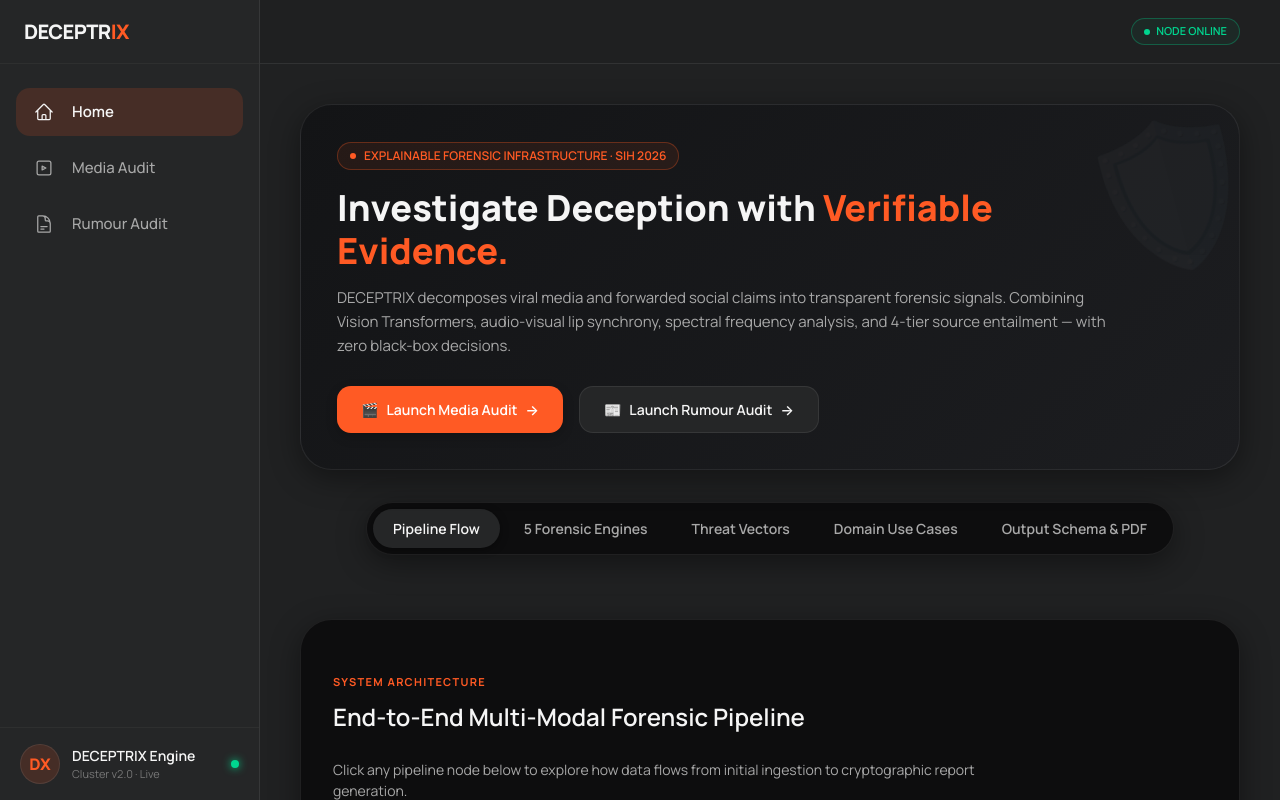
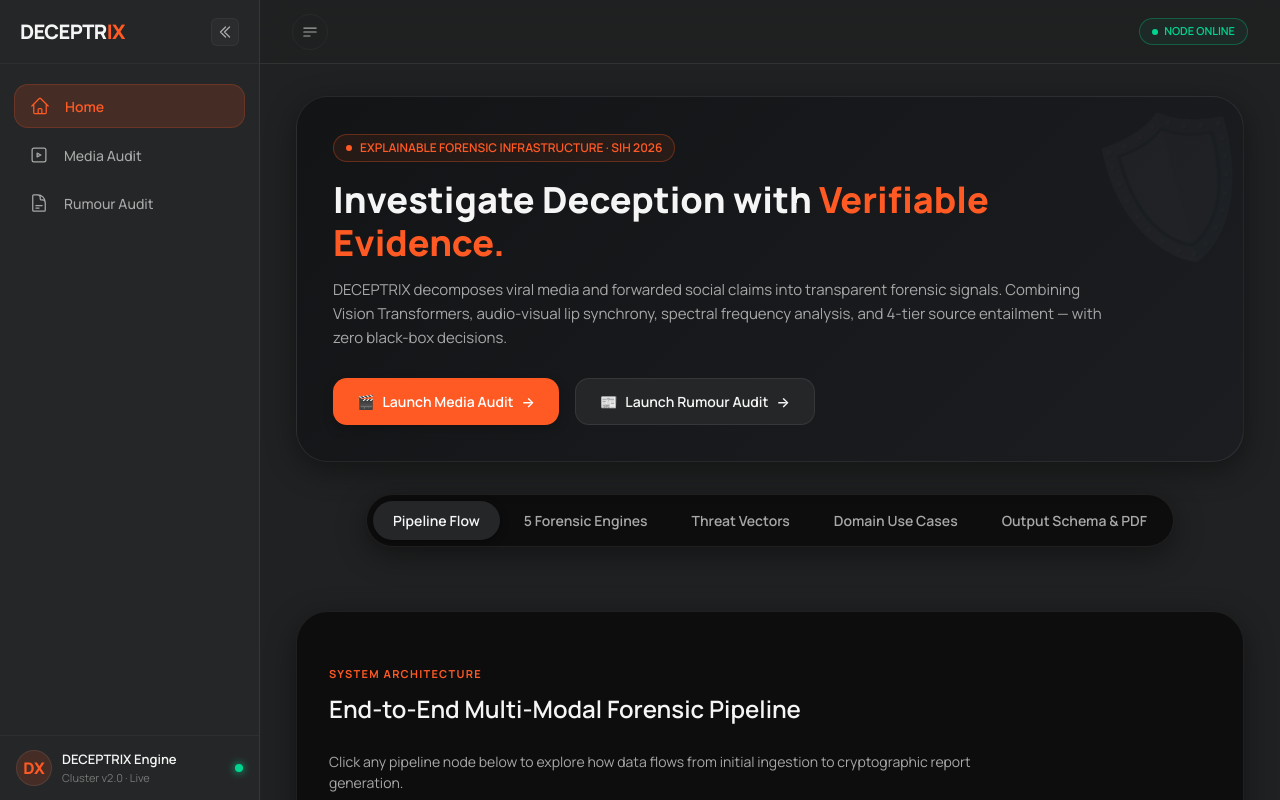
Before and after one commit to narain-karti/DECEPTRIX, a Next.js app in the folder apps/web/: page / in a window 1280 px wide. Shown: the top 800 px of the page. Built offline with nearby package versions, Linux system fonts and the light colour scheme.

Commit message:
feat(ui): implement shrinkable sidebar with smooth transitions and full cross-device responsiveness

```diff
--- a/apps/web/src/components/shared/AppShell.tsx
+++ b/apps/web/src/components/shared/AppShell.tsx
@@ -7,8 +7,9 @@ import { usePathname } from "next/navigation";
 export default function AppShell({ children }: { children: React.ReactNode }) {
   const pathname = usePathname();
   const [sidebarOpen, setSidebarOpen] = useState(false);
+  const [collapsed, setCollapsed] = useState(false);
 
-  // Close sidebar on route change
+  // Close mobile sidebar on route change
   useEffect(() => {
     setSidebarOpen(false);
   }, [pathname]);
@@ -45,7 +46,7 @@ export default function AppShell({ children }: { children: React.ReactNode }) {
   ];
 
   return (
-    <div className="app-shell">
+    <div className={`app-shell ${collapsed ? "sidebar-collapsed" : ""}`}>
       {/* Mobile Drawer Backdrop */}
       {sidebarOpen && (
         <div
@@ -56,19 +57,49 @@ export default function AppShell({ children }: { children: React.ReactNode }) {
             left: 0,
             right: 0,
             bottom: 0,
-            backgroundColor: "rgba(0, 0, 0, 0.6)",
+            backgroundColor: "rgba(0, 0, 0, 0.7)",
             backdropFilter: "blur(4px)",
             zIndex: 99,
           }}
         />
       )}
 
-      {/* LEFT SIDEBAR */}
-      <aside className={`sidebar ${sidebarOpen ? "open" : ""}`}>
+      {/* LEFT SIDEBAR (SHRINKABLE) */}
+      <aside className={`sidebar ${sidebarOpen ? "open" : ""} ${collapsed ? "collapsed" : ""}`}>
         <div className="sidebar-header">
+          {!collapsed ? (
             <Link href="/" className="sidebar-logo">
               DECEPTR<span>IX</span>
             </Link>
+          ) : (
+            <Link href="/" className="sidebar-logo" style={{ fontSize: "16px", color: "var(--accent)" }}>
+              DX
+            </Link>
+          )}
+
+          {/* Desktop Collapse / Shrink Toggle Button */}
+          <button
+            className="sidebar-collapse-btn desktop-only-btn"
+            onClick={() => setCollapsed(!collapsed)}
+            title={collapsed ? "Expand sidebar" : "Shrink sidebar"}
+            aria-label={collapsed ? "Expand sidebar" : "Shrink sidebar"}
+          >
+            <svg
+              xmlns="http://www.w3.org/2000/svg"
+              fill="none"
+              viewBox="0 0 24 24"
+              strokeWidth={2}
+              stroke="currentColor"
+              style={{
+                width: "16px",
+                height: "16px",
+                transform: collapsed ? "rotate(180deg)" : "rotate(0deg)",
+                transition: "transform 0.25s ease",
+              }}
+            >
+              <path strokeLinecap="round" strokeLinejoin="round" d="M18.75 19.5l-7.5-7.5 7.5-7.5m-6 15L5.25 12l7.5-7.5" />
+            </svg>
+          </button>
         </div>
 
         <nav className="sidebar-nav">
@@ -79,49 +110,78 @@ export default function AppShell({ children }: { children: React.ReactNode }) {
                 key={item.label}
                 href={item.href}
                 className={`sidebar-nav-item ${isActive ? "active" : ""}`}
+                title={collapsed ? item.label : undefined}
               >
                 <span className="sidebar-nav-icon">{item.icon}</span>
-                <span>{item.label}</span>
+                {!collapsed && <span>{item.label}</span>}
               </Link>
             );
           })}
         </nav>
 
-        <div className="sidebar-footer">
+        <div className="sidebar-footer" title={collapsed ? "DECEPTRIX Engine v2.0 (Online)" : undefined}>
           <div className="sidebar-avatar" style={{ background: "rgba(255, 90, 36, 0.15)", color: "var(--accent)", fontWeight: 800 }}>
             DX
           </div>
+          {!collapsed && (
+            <>
               <div className="sidebar-user-info">
                 <div className="sidebar-username">DECEPTRIX Engine</div>
                 <div className="sidebar-userstatus">Cluster v2.0 · Live</div>
               </div>
               <div
+                className="sidebar-status-dot"
                 style={{
                   width: "8px",
                   height: "8px",
                   borderRadius: "50%",
                   backgroundColor: "#00d68f",
                   boxShadow: "0 0 8px #00d68f",
+                  flexShrink: 0,
                 }}
               />
+            </>
+          )}
         </div>
       </aside>
 
       {/* TOP HEADER */}
       <header className="top-header">
+        <div style={{ display: "flex", alignItems: "center", gap: "10px" }}>
+          {/* Mobile hamburger */}
           <button
             onClick={() => setSidebarOpen(!sidebarOpen)}
-          style={{ display: "flex", width: "40px", height: "40px", border: "none" }}
             className="icon-btn mobile-hamburger-btn"
+            aria-label="Open navigation menu"
           >
-          <svg xmlns="http://www.w3.org/2000/svg" fill="none" viewBox="0 0 24 24" strokeWidth={1.5} stroke="currentColor" style={{ width: "24px", height: "24px" }}>
+            <svg xmlns="http://www.w3.org/2000/svg" fill="none" viewBox="0 0 24 24" strokeWidth={1.5} stroke="currentColor" style={{ width: "22px", height: "22px" }}>
               <path strokeLinecap="round" strokeLinejoin="round" d="M3.75 6.75h16.5M3.75 12h16.5m-16.5 5.25h16.5" />
             </svg>
           </button>
 
-        <Link href="/" className="header-brand sidebar-logo" style={{ marginLeft: "12px" }}>
+          {/* Header shrink toggle for desktop */}
+          <button
+            onClick={() => setCollapsed(!collapsed)}
+            className="icon-btn desktop-only-btn"
+            title={collapsed ? "Expand sidebar" : "Shrink sidebar"}
+            style={{ width: "36px", height: "36px" }}
+          >
+            <svg
+              xmlns="http://www.w3.org/2000/svg"
+              fill="none"
+              viewBox="0 0 24 24"
+              strokeWidth={1.5}
+              stroke="currentColor"
+              style={{ width: "18px", height: "18px" }}
+            >
+              <path strokeLinecap="round" strokeLinejoin="round" d="M3.75 6.75h16.5M3.75 12h16.5m-16.5 5.25H12" />
+            </svg>
+          </button>
+
+          <Link href="/" className="header-brand sidebar-logo">
             DECEPTR<span>IX</span>
           </Link>
+        </div>
 
         <div className="header-controls">
           <div className="pill-outline" style={{ border: "1px solid rgba(0, 214, 143, 0.3)", backgroundColor: "rgba(0, 214, 143, 0.05)", color: "#00d68f", fontSize: "11px", display: "flex", alignItems: "center", gap: "6px" }}>
@@ -136,8 +196,26 @@ export default function AppShell({ children }: { children: React.ReactNode }) {
         <div className="workspace-content">{children}</div>
       </main>
 
-      {/* Mobile Hamburger styling helper */}
+      {/* Global Responsive & Sidebar Styles */}
       <style jsx global>{`
+        .sidebar-collapse-btn {
+          width: 28px;
+          height: 28px;
+          border-radius: 6px;
+          border: 1px solid var(--border-light);
+          background: rgba(255, 255, 255, 0.03);
+          color: var(--text-secondary);
+          display: flex;
+          align-items: center;
+          justify-content: center;
+          cursor: pointer;
+          transition: all 0.2s ease;
+        }
+        .sidebar-collapse-btn:hover {
+          background: rgba(255, 255, 255, 0.08);
+          color: var(--text-primary);
+          border-color: var(--border-hover);
+        }
         .mobile-hamburger-btn {
           display: none !important;
         }
@@ -145,6 +223,9 @@ export default function AppShell({ children }: { children: React.ReactNode }) {
           .mobile-hamburger-btn {
             display: flex !important;
           }
+          .desktop-only-btn {
+            display: none !important;
+          }
         }
       `}</style>
     </div>
--- a/apps/web/src/styles/globals.css
+++ b/apps/web/src/styles/globals.css
@@ -151,6 +151,8 @@ input, textarea, select {
   display: flex;
   min-height: 100vh;
   background-color: var(--bg-primary);
+  position: relative;
+  width: 100%;
 }
 
 .sidebar {
@@ -164,16 +166,60 @@ input, textarea, select {
   bottom: 0;
   left: 0;
   z-index: 100;
-  transition: transform var(--transition-normal);
+  transition: width var(--transition-smooth), transform var(--transition-smooth);
+  overflow-x: hidden;
+  will-change: width, transform;
+}
+
+/* Shrink/Collapsed Sidebar state */
+.sidebar.collapsed {
+  width: var(--sidebar-collapsed-width);
+}
+
+.sidebar.collapsed .sidebar-header {
+  padding: 0 14px;
+  justify-content: center;
+}
+
+.sidebar.collapsed .sidebar-logo {
+  font-size: 16px;
+}
+
+.sidebar.collapsed .sidebar-nav {
+  padding: 16px 8px;
+  align-items: center;
+}
+
+.sidebar.collapsed .sidebar-nav-item {
+  padding: 12px;
+  justify-content: center;
+  width: 44px;
+  height: 44px;
+  border-radius: var(--radius-md);
+}
+
+.sidebar.collapsed .sidebar-nav-item span:not(.sidebar-nav-icon) {
+  display: none;
+}
+
+.sidebar.collapsed .sidebar-footer {
+  padding: 16px 12px;
+  justify-content: center;
+}
+
+.sidebar.collapsed .sidebar-user-info,
+.sidebar.collapsed .sidebar-status-dot {
+  display: none;
 }
 
 .sidebar-header {
   height: var(--header-height);
-  padding: 0 24px;
+  padding: 0 20px;
   display: flex;
   align-items: center;
   justify-content: space-between;
   border-bottom: 1px solid var(--border-light);
+  gap: 8px;
 }
 
 .sidebar-logo {
@@ -181,6 +227,8 @@ input, textarea, select {
   font-weight: 800;
   letter-spacing: -0.03em;
   color: var(--text-primary);
+  text-decoration: none;
+  white-space: nowrap;
 }
 
 .sidebar-logo span {
@@ -189,56 +237,61 @@ input, textarea, select {
 
 .sidebar-nav {
   flex: 1;
-  padding: 24px 16px;
+  padding: 20px 14px;
   display: flex;
   flex-direction: column;
-  gap: 8px;
+  gap: 6px;
   overflow-y: auto;
+  overflow-x: hidden;
 }
 
 .sidebar-nav-item {
   display: flex;
   align-items: center;
-  gap: 16px;
-  padding: 12px 16px;
+  gap: 14px;
+  padding: 10px 14px;
   border-radius: var(--radius-md);
-  font-size: 15px;
+  font-size: 14px;
   font-weight: 500;
   color: var(--text-secondary);
   transition: all var(--transition-fast);
+  text-decoration: none;
+  white-space: nowrap;
 }
 
 .sidebar-nav-item:hover {
-  background-color: rgba(255, 255, 255, 0.03);
+  background-color: rgba(255, 255, 255, 0.04);
   color: var(--text-primary);
 }
 
 .sidebar-nav-item.active {
   background-color: var(--accent-muted);
-  color: var(--text-primary);
-  font-weight: 600;
+  color: var(--accent);
+  font-weight: 600;
+  border: 1px solid rgba(255, 90, 36, 0.2);
 }
 
 .sidebar-nav-icon {
-  font-size: 20px;
+  font-size: 18px;
   display: flex;
   align-items: center;
   justify-content: center;
-  width: 24px;
-  height: 24px;
+  width: 22px;
+  height: 22px;
+  flex-shrink: 0;
 }
 
 .sidebar-footer {
-  padding: 16px 20px;
+  padding: 14px 16px;
   border-top: 1px solid var(--border-light);
   display: flex;
   align-items: center;
-  gap: 12px;
+  gap: 10px;
 }
 
 .sidebar-avatar {
-  width: 40px;
-  height: 40px;
+  width: 36px;
+  height: 36px;
   border-radius: 50%;
   background: var(--surface-dark);
   border: 1px solid var(--border);
@@ -247,7 +300,7 @@ input, textarea, select {
   justify-content: center;
   font-weight: 700;
   color: var(--accent);
-  overflow: hidden;
+  flex-shrink: 0;
 }
 
 .sidebar-user-info {
@@ -256,7 +309,7 @@ input, textarea, select {
 }
 
 .sidebar-username {
-  font-size: 14px;
+  font-size: 13px;
   font-weight: 600;
   color: var(--text-primary);
   white-space: nowrap;
@@ -279,39 +332,46 @@ input, textarea, select {
   top: 0;
   right: 0;
   left: var(--sidebar-width);
-  background-color: rgba(32, 33, 34, 0.8);
+  background-color: rgba(32, 33, 34, 0.85);
   backdrop-filter: blur(12px);
   border-bottom: 1px solid var(--border);
   display: flex;
   align-items: center;
   justify-content: space-between;
-  padding: 0 40px;
+  padding: 0 32px;
   z-index: 90;
-  transition: left var(--transition-normal);
+  transition: left var(--transition-smooth);
+}
+
+.app-shell.sidebar-collapsed .top-header {
+  left: var(--sidebar-collapsed-width);
 }
 
 .header-brand {
-  display: none; /* Only visible on mobile */
+  display: none;
   font-weight: 800;
   font-size: 18px;
+  text-decoration: none;
 }
 
 .header-controls {
   display: flex;
   align-items: center;
-  gap: 16px;
+  gap: 12px;
   margin-left: auto;
 }
 
 .icon-btn {
-  width: 40px;
-  height: 40px;
+  width: 38px;
+  height: 38px;
   border-radius: 50%;
   display: flex;
   align-items: center;
   justify-content: center;
   color: var(--text-secondary);
   border: 1px solid var(--border-light);
+  background: transparent;
+  cursor: pointer;
   transition: all var(--transition-fast);
 }
 
@@ -329,11 +389,18 @@ input, textarea, select {
   min-height: 100vh;
   display: flex;
   flex-direction: column;
+  transition: padding-left var(--transition-smooth);
+  width: 100%;
+  overflow-x: hidden;
+}
+
+.app-shell.sidebar-collapsed .main-workspace {
+  padding-left: var(--sidebar-collapsed-width);
 }
 
 .workspace-content {
   flex: 1;
-  padding: 40px;
+  padding: 32px 36px;
   max-width: var(--max-width);
   width: 100%;
   margin: 0 auto;
@@ -343,22 +410,62 @@ input, textarea, select {
 @media (max-width: 1024px) {
   .sidebar {
     transform: translateX(-100%);
+    width: var(--sidebar-width) !important;
   }
   .sidebar.open {
     transform: translateX(0);
   }
   .top-header {
-    left: 0;
-    padding: 0 20px;
+    left: 0 !important;
+    padding: 0 16px;
   }
   .header-brand {
     display: block;
   }
   .main-workspace {
-    padding-left: 0;
+    padding-left: 0 !important;
   }
   .workspace-content {
-    padding: 24px 16px;
+    padding: 20px 16px;
+  }
+  .results-grid {
+    grid-template-columns: 1fr !important;
+  }
+  .report-preview-layout {
+    grid-template-columns: 1fr !important;
+  }
+}
+
+@media (max-width: 640px) {
+  .workspace-content {
+    padding: 14px 10px;
+  }
+  .floating-nav {
+    width: 100%;
+    border-radius: var(--radius-md);
+    padding: 4px;
+    gap: 4px;
+  }
+  .floating-nav-item {
+    flex: 1 1 calc(50% - 6px);
+    text-align: center;
+    justify-content: center;
+    padding: 8px 10px;
+    font-size: 12px;
+  }
+  .upload-zone {
+    padding: 32px 16px;
+  }
+  .keyframes-grid {
+    grid-template-columns: repeat(auto-fill, minmax(70px, 1fr)) !important;
+    gap: 8px !important;
+  }
+  .progress-stages {
+    display: none;
+  }
+  .btn-primary, .btn-secondary, .btn-dark {
+    width: 100%;
+    justify-content: center;
   }
 }
 
```
Lines whose indentation alone changed are shown as unchanged.
